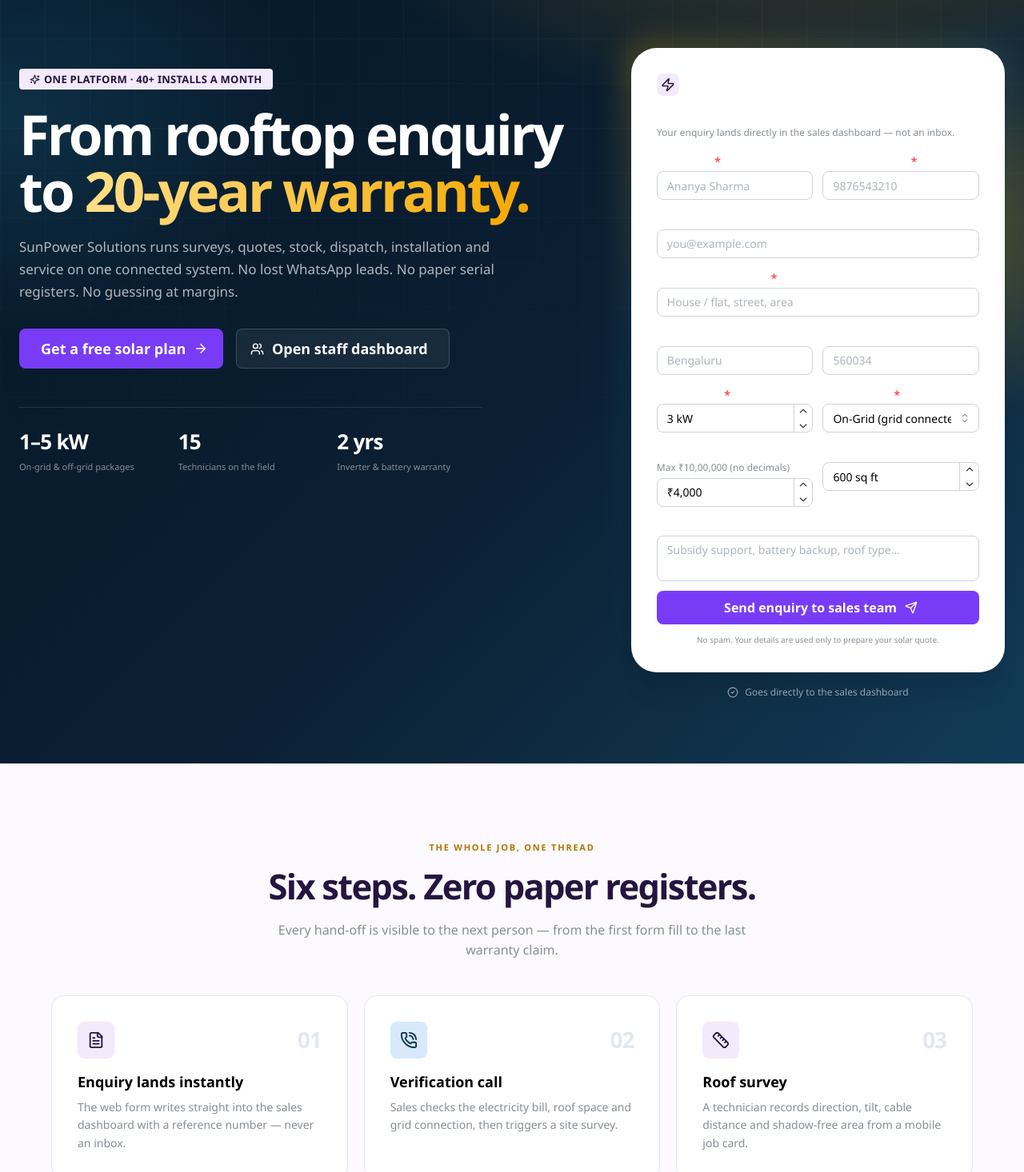
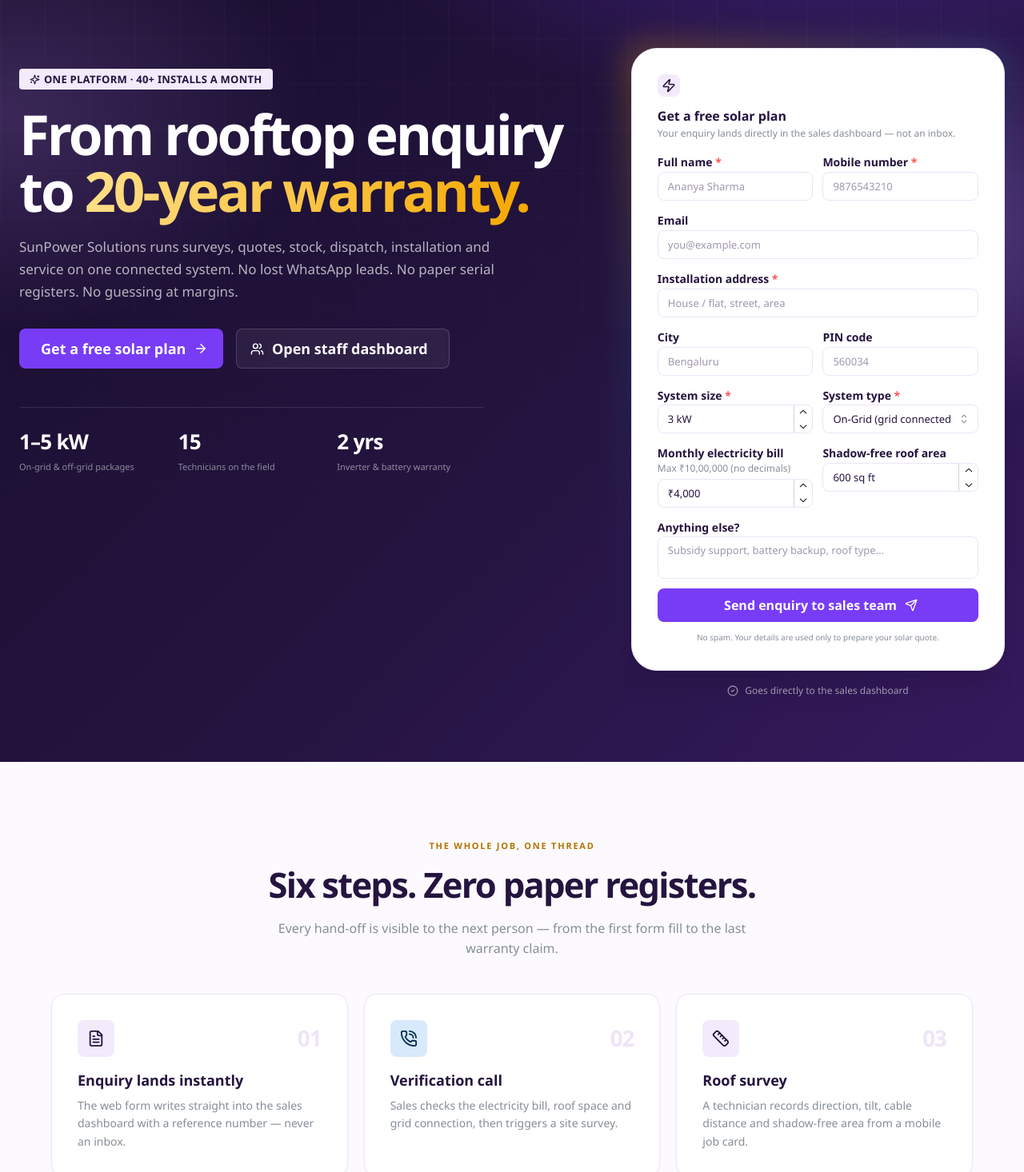
Before and after one commit to rohitsagar9/SunOdoo, a Next.js app in the folder apps/web/: page / in a window 1280 px wide. Shown: the part 64-1530 px from the top of the page at 80% size. Built offline with nearby package versions, Linux system fonts and the light colour scheme; no server answers.

Commit message:
feat(ui): implement erp-grade theme system and dark mode variables

```diff
--- a/apps/web/app/globals.css
+++ b/apps/web/app/globals.css
@@ -5,6 +5,7 @@
   --sp-active-menu: #EBDDFF;
   --sp-bg: #FCFAFF;
   --sp-card: #FFFFFF;
+  --sp-card-subtle: #F8F3FF;
   --sp-headings: #24143F;
   --sp-secondary: #786B8D;
   --sp-border: #EDE5F7;
@@ -26,6 +27,7 @@
   --sp-active-menu: #321B59;
   --sp-bg: #110B1E;
   --sp-card: #1B1230;
+  --sp-card-subtle: #160E28;
   --sp-headings: #F8F3FF;
   --sp-secondary: #B6A7D0;
   --sp-border: #35215A;
@@ -104,17 +106,107 @@ a {
 
 .sp-scroll {
   scrollbar-width: thin;
-  scrollbar-color: #cbd5e1 transparent;
+  scrollbar-color: var(--sp-border) transparent;
 }
 
 .sp-scroll::-webkit-scrollbar {
-  width: 8px;
-  height: 8px;
+  width: 6px;
+  height: 6px;
 }
 
 .sp-scroll::-webkit-scrollbar-thumb {
-  background: #cbd5e1;
+  background: var(--sp-border);
   border-radius: 999px;
+}
+
+/* ERP Inputs & Form Controls */
+.mantine-TextInput-input,
+.mantine-Select-input,
+.mantine-NumberInput-input,
+.mantine-Textarea-input {
+  background-color: var(--sp-card) !important;
+  border: 1px solid var(--sp-border) !important;
+  color: var(--sp-headings) !important;
+  border-radius: 8px !important;
+  font-size: 13px !important;
+  transition: border-color 150ms ease, box-shadow 150ms ease;
+}
+
+.mantine-TextInput-input:focus,
+.mantine-Select-input:focus,
+.mantine-NumberInput-input:focus,
+.mantine-Textarea-input:focus {
+  border-color: var(--sp-primary) !important;
+  box-shadow: 0 0 0 2px rgba(120, 60, 246, 0.2) !important;
+}
+
+.mantine-TextInput-input::placeholder,
+.mantine-Select-input::placeholder,
+.mantine-NumberInput-input::placeholder,
+.mantine-Textarea-input::placeholder {
+  color: var(--sp-secondary) !important;
+  opacity: 0.7;
+}
+
+/* ERP Data Tables */
+.mantine-Table-table {
+  color: var(--sp-headings) !important;
+}
+
+.mantine-Table-thead tr th {
+  background-color: var(--sp-sidebar) !important;
+  color: var(--sp-secondary) !important;
+  border-bottom: 1px solid var(--sp-border) !important;
+  font-weight: 700 !important;
+  font-size: 11px !important;
+  text-transform: uppercase !important;
+  letter-spacing: 0.08em !important;
+  padding: 10px 12px !important;
+}
+
+.mantine-Table-tbody tr td {
+  border-bottom: 1px solid var(--sp-border) !important;
+  padding: 11px 12px !important;
+  font-size: 13px !important;
+}
+
+.mantine-Table-tbody tr:hover {
+  background-color: var(--sp-active-menu) !important;
+}
+
+/* ERP Modals & Popovers */
+.mantine-Modal-content {
+  background-color: var(--sp-card) !important;
+  border: 1px solid var(--sp-border) !important;
+  color: var(--sp-headings) !important;
+  box-shadow: 0 20px 45px rgba(0, 0, 0, 0.2) !important;
+}
+
+.mantine-Modal-header {
+  background-color: var(--sp-card) !important;
+  border-bottom: 1px solid var(--sp-border) !important;
+}
+
+.mantine-Select-dropdown,
+.mantine-Menu-dropdown {
+  background-color: var(--sp-card) !important;
+  border: 1px solid var(--sp-border) !important;
+  box-shadow: 0 12px 30px rgba(0, 0, 0, 0.18) !important;
+  border-radius: 8px !important;
+}
+
+.mantine-Menu-item {
+  color: var(--sp-headings) !important;
+  border-radius: 6px !important;
+  font-size: 13px !important;
+}
+
+.mantine-Menu-item:hover {
+  background-color: var(--sp-active-menu) !important;
+}
+
+.mantine-Paper-root {
+  color: var(--sp-headings);
 }
 
 .sp-mono {
--- a/apps/web/app/landing.module.css
+++ b/apps/web/app/landing.module.css
@@ -2,9 +2,9 @@
   position: relative;
   overflow: hidden;
   background:
-    radial-gradient(1000px 500px at 80% -10%, rgba(245, 168, 0, 0.26), transparent 62%),
-    radial-gradient(700px 500px at 0% 20%, rgba(56, 189, 248, 0.14), transparent 55%),
-    linear-gradient(135deg, #061827 0%, #0b1f33 55%, #123b57 100%);
+    radial-gradient(1000px 500px at 80% -10%, rgba(120, 60, 246, 0.35), transparent 62%),
+    radial-gradient(700px 500px at 0% 20%, rgba(192, 146, 250, 0.2), transparent 55%),
+    linear-gradient(135deg, #180D2D 0%, #24143F 55%, #351A5E 100%);
   color: #fff;
   padding: 0 24px 80px;
 }
@@ -27,7 +27,7 @@
   right: -160px;
   top: 90px;
   border-radius: 50%;
-  background: radial-gradient(circle, rgba(245, 168, 0, 0.32), rgba(245, 168, 0, 0) 68%);
+  background: radial-gradient(circle, rgba(192, 146, 250, 0.3), rgba(120, 60, 246, 0) 68%);
   filter: blur(8px);
   pointer-events: none;
 }
@@ -184,30 +184,33 @@
 }
 
 .stepCard {
-  border: 1px solid #e2e8f0;
-  box-shadow: 0 1px 2px rgba(15, 23, 42, 0.03);
+  border: 1px solid var(--sp-border);
+  box-shadow: 0 1px 3px rgba(36, 20, 63, 0.04);
   transition:
     transform 160ms ease,
     box-shadow 160ms ease;
-  background: #fff;
+  background: var(--sp-card);
+  color: var(--sp-headings);
 }
 
 .stepCard:hover {
   transform: translateY(-3px);
-  box-shadow: 0 18px 44px rgba(15, 23, 42, 0.08);
+  box-shadow: 0 18px 44px rgba(36, 20, 63, 0.12);
 }
 
 .stepNumber {
   font-size: 28px;
   font-weight: 800;
-  color: #e2e8f0;
+  color: var(--sp-border);
   letter-spacing: -0.04em;
 }
 
 .packagesSection {
   background:
-    radial-gradient(800px 400px at 100% 0%, rgba(245, 168, 0, 0.08), transparent 60%),
-    #eef3f8;
+    radial-gradient(800px 400px at 100% 0%, rgba(120, 60, 246, 0.08), transparent 60%),
+    var(--sp-card-subtle);
+  border-top: 1px solid var(--sp-border);
+  border-bottom: 1px solid var(--sp-border);
   padding: 96px 24px;
   margin-top: 80px;
 }
@@ -220,15 +223,16 @@
 }
 
 .packageCard {
-  background: #fff;
-  border: 1px solid #e2e8f0;
-  box-shadow: 0 1px 2px rgba(15, 23, 42, 0.04);
+  background: var(--sp-card);
+  border: 1px solid var(--sp-border);
+  color: var(--sp-headings);
+  box-shadow: 0 1px 3px rgba(36, 20, 63, 0.04);
   position: relative;
 }
 
 .featuredPackage {
-  border: 2px solid #f5a800;
-  box-shadow: 0 24px 60px rgba(245, 168, 0, 0.14);
+  border: 2px solid var(--sp-primary);
+  box-shadow: 0 24px 60px rgba(120, 60, 246, 0.18);
   transform: translateY(-8px);
 }
 
@@ -241,9 +245,10 @@
 
 .roleCard,
 .portalCard {
-  border: 1px solid #e2e8f0;
-  background: #fff;
-  box-shadow: 0 1px 2px rgba(15, 23, 42, 0.03);
+  border: 1px solid var(--sp-border);
+  background: var(--sp-card);
+  color: var(--sp-headings);
+  box-shadow: 0 1px 3px rgba(36, 20, 63, 0.04);
   transition:
     transform 160ms ease,
     box-shadow 160ms ease;
@@ -252,12 +257,12 @@
 .roleCard:hover,
 .portalCard:hover {
   transform: translateY(-3px);
-  box-shadow: 0 18px 44px rgba(15, 23, 42, 0.08);
+  box-shadow: 0 18px 44px rgba(36, 20, 63, 0.12);
 }
 
 .portalCard {
-  background: linear-gradient(160deg, #ecfdf5, #ffffff 62%);
-  border-color: #99f6e4;
+  background: var(--sp-card);
+  border-color: var(--sp-highlight);
 }
 
 .scenarioSection {
@@ -267,14 +272,15 @@
 }
 
 .scenarioCard {
-  border: 1px solid #e2e8f0;
-  background: #fff;
-  box-shadow: 0 1px 2px rgba(15, 23, 42, 0.03);
+  border: 1px solid var(--sp-border);
+  background: var(--sp-card);
+  color: var(--sp-headings);
+  box-shadow: 0 1px 3px rgba(36, 20, 63, 0.04);
   transition: border-color 140ms ease;
 }
 
 .scenarioCard:hover {
-  border-color: #f5c451;
+  border-color: var(--sp-primary);
 }
 
 .ctaSection {
@@ -285,10 +291,10 @@
 
 .ctaCard {
   background:
-    radial-gradient(700px 360px at 90% 0%, rgba(245, 168, 0, 0.22), transparent 60%),
-    linear-gradient(135deg, #071a2b, #0b1f33 60%, #123b57);
-  border: 1px solid rgba(255, 255, 255, 0.08);
-  box-shadow: 0 30px 80px rgba(11, 31, 51, 0.2);
+    radial-gradient(700px 360px at 90% 0%, rgba(120, 60, 246, 0.35), transparent 60%),
+    linear-gradient(135deg, #180D2D, #24143F 60%, #351A5E);
+  border: 1px solid rgba(255, 255, 255, 0.12);
+  box-shadow: 0 30px 80px rgba(36, 20, 63, 0.3);
 }
 
 .ctaGhost {
@@ -302,7 +308,7 @@
 }
 
 .footer {
-  background: #071a2b;
+  background: #180D2D;
   color: rgba(255, 255, 255, 0.7);
   padding: 56px 24px 28px;
 }
--- a/apps/web/app/page.tsx
+++ b/apps/web/app/page.tsx
@@ -260,7 +260,7 @@ export default function LandingPage() {
           </div>
 
           <div id="quote" className={classes.inquiryCard}>
-            <Paper p="xl" radius="xl" shadow="xl" bg="white">
+            <Paper p="xl" radius="xl" shadow="xl" style={{ background: 'var(--sp-card)', border: '1px solid var(--sp-border)' }}>
               <InquiryForm />
             </Paper>
             <Group gap={8} mt="md" justify="center" className={classes.inquiryNote}>
--- a/apps/web/components/InquiryForm.tsx
+++ b/apps/web/components/InquiryForm.tsx
@@ -97,7 +97,7 @@ export function InquiryForm() {
           </ThemeIcon>
           <div>
             <Text fw={800} fz="md">
-              Get a free rooftop quote
+              Get a free solar plan
             </Text>
             <Text fz="xs" c="dimmed">
               Your enquiry lands directly in the sales dashboard — not an inbox.
--- a/apps/web/components/PaymentQR.tsx
+++ b/apps/web/components/PaymentQR.tsx
@@ -19,14 +19,15 @@ export function PaymentQR({
   const displayAmount = isAboveUpiLimit ? 100000 : amount;
 
   return (
-    <Paper withBorder p={compact ? 'md' : 'lg'} radius="lg" bg="white">
+    <Paper withBorder p={compact ? 'md' : 'lg'} radius="lg" style={{ background: 'var(--sp-card)', borderColor: 'var(--sp-border)' }}>
       <Stack align="center" gap="sm">
         <Group gap={6}>
-          <Smartphone size={16} color="#0f766e" />
+          <Smartphone size={16} color="var(--sp-primary)" />
           <Text fz="sm" fw={700}>
             {title}
           </Text>
         </Group>
+        <div style={{ background: '#ffffff', padding: 8, borderRadius: 12, display: 'inline-flex' }}>
           <Image
             src="/payments/upi-qr.svg"
             alt={`UPI QR code for ${upiName}`}
@@ -34,6 +35,7 @@ export function PaymentQR({
             h={compact ? 160 : 200}
             fit="contain"
           />
+        </div>
         <Stack gap={2} align="center">
           <Text fw={800} fz={compact ? 'md' : 'lg'}>
             {upiName}
--- a/apps/web/components/SignaturePad.tsx
+++ b/apps/web/components/SignaturePad.tsx
@@ -83,10 +83,10 @@ export function SignaturePad({
   }
 
   return (
-    <Paper withBorder p="sm" radius="md" bg="white">
+    <Paper withBorder p="sm" radius="md" style={{ background: 'var(--sp-card)', borderColor: 'var(--sp-border)' }}>
       <Group justify="space-between" mb={6}>
         <Group gap={6}>
-          <PenLine size={15} />
+          <PenLine size={15} color="var(--sp-primary)" />
           <Text fz="xs" fw={600}>
             Customer signature
           </Text>
--- a/apps/web/components/dashboard/Panel.tsx
+++ b/apps/web/components/dashboard/Panel.tsx
@@ -43,7 +43,7 @@ export function InlineStat({
   label,
   value,
   hint,
-  color = '#0b1f33',
+  color = 'var(--sp-headings)',
 }: {
   label: string;
   value: React.ReactNode;
```
Also changed, not shown: apps/web/app/login/login.module.css (+11 -8 lines), apps/web/app/q/[token]/page.tsx (+4 -4 lines). Lines whose indentation alone changed are shown as unchanged.
